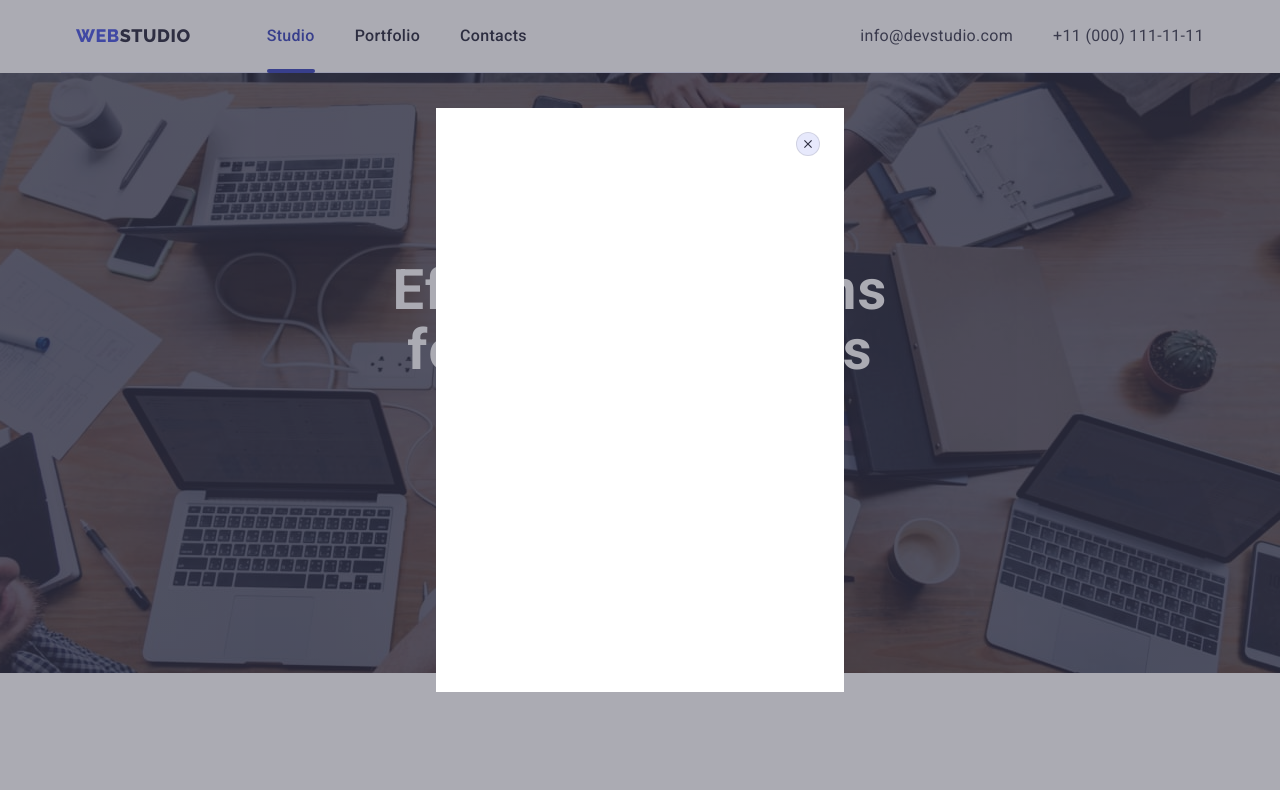
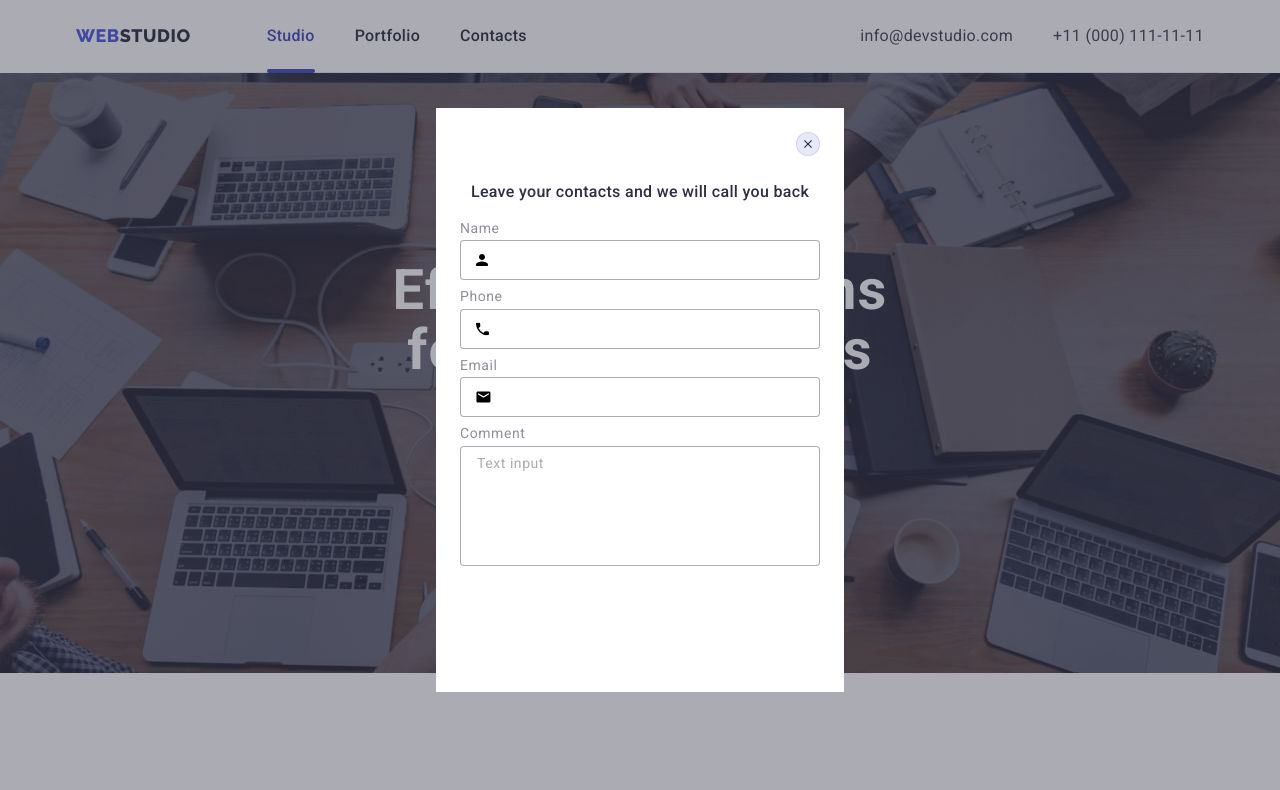
Before and after one commit to Johnkonstantin88/homework6, a plain HTML site: page index.html in a window 1280 px wide. Both pictures are taken after a click on the button "Order Service". Shown: the top 790 px of the page. Drawn offline with nearby package versions, Linux system fonts and the light colour scheme.

Commit message:
update 10.09

```diff
--- a/css/styles.css
+++ b/css/styles.css
@@ -732,3 +732,95 @@ transition: fill 250ms cubic-bezier(0.4, 0, 0.2, 1);
 .modal-close:focus .modal-close-icon {
   fill: #fff;
 }
+
+.callback-form {
+  width: 360px;
+  margin-right: auto;
+  margin-left: auto;
+  font-size: 14px;
+    font-weight: 400;
+    line-height: 1.17;
+    letter-spacing: 0.04em;
+    color: #8E8F99;
+}
+
+.modal-description {
+  padding-top: 72px;
+  margin-bottom: 16px;
+  font-size: 16px;
+  font-weight: 500;
+  line-height: 1.5;
+  letter-spacing: 0.02em;
+  text-align: center;
+  color: var(--headers-color);
+}
+
+.form-field {
+  display: flex;
+  flex-direction: column;
+  margin-bottom: 8px;
+
+}
+
+.form-label {
+  margin-bottom: 4px;
+}
+
+.form-field input {
+  display: block;
+  padding-top: 11px;
+  padding-bottom: 11px;
+  padding-left: 38px;
+  margin: 0;
+  width: 100%;
+  height: 40px;
+  border: 1px solid rgba(46, 47, 66, 0.4);
+  border-radius: 4px;
+  font-size: 14px;
+  font-weight: 400;
+  line-height: 1.17;
+  letter-spacing: 0.04em;
+  color: var(--headers-color)
+
+}
+
+.form-field textarea {
+  display: block;
+  resize: none;
+  margin: 0;
+  padding: 8px 16px;
+  width: 100%;
+  height: 120px;
+  border: 1px solid rgba(46, 47, 66, 0.4);
+  border-radius: 4px;
+  font-size: 14px;
+  font-weight: 400;
+  line-height: 1.17;
+  letter-spacing: 0.04em;
+  color: var(--headers-color)
+
+}
+
+::placeholder {
+  color: rgba(46, 47, 66, 0.4);
+}
+
+.field {
+    position: relative;
+}
+
+.input-icon {
+
+  position: absolute;
+  top: 50%;
+  left: 16px;
+  transform: translateY(-50%);
+
+  /* width: 20px;
+  height: 20px;
+  background-color: tomato;
+ position: absolute;
+ top: 0;
+ left: 0; */
+
+}
--- a/index.html
+++ b/index.html
@@ -561,6 +561,45 @@
             <use href="./images/srpite.svg#icon-close"></use>
           </svg>
         </button>
+        <p class="modal-description">
+          Leave your contacts and we will call you back
+        </p>
+        <form class="callback-form">
+          <div class="form-field">
+            <label class="form-label"> Name </label>
+            <div class="field">
+              <input type="text" name="username" autocomplete="off"/>
+
+              <svg class="input-icon" width="12" height="12" aria-label="person">
+                <use href="./images/srpite.svg#icon-person"></use>
+              </svg>
+            </div>
+          </div>
+          <div class="form-field">
+            <label class="form-label"> Phone </label>
+            <div class="field">
+              <input type="tel" name="phone" autocomplete="off"/>
+
+              <svg class="input-icon" width="13" height="13" aria-label="person">
+                <use href="./images/srpite.svg#icon-phone"></use>
+              </svg>
+            </div>
+          </div>
+          <div class="form-field">
+            <label class="form-label"> Email </label>
+            <div class="field">
+              <input type="email" name="email" autocomplete="on"/>
+
+              <svg class="input-icon" width="15" height="12" aria-label="person">
+                <use href="./images/srpite.svg#icon-email"></use>
+              </svg>
+            </div>
+          </div>
+          <div class="form-field">
+            <label class="form-label"> Comment </label>
+            <textarea name="comment" placeholder="Text input"></textarea>
+          </div>
+        </form>
       </div>
     </div>
     <script src="./js/modal.js"></script>
```
Also changed, not shown: images/accept.svg (added), images/srpite.svg.
